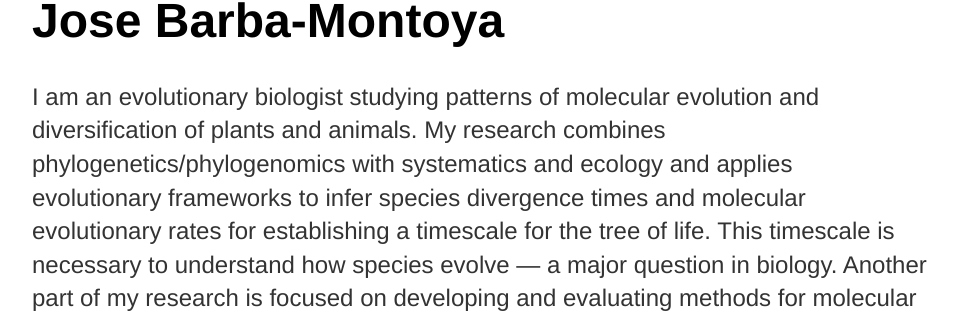
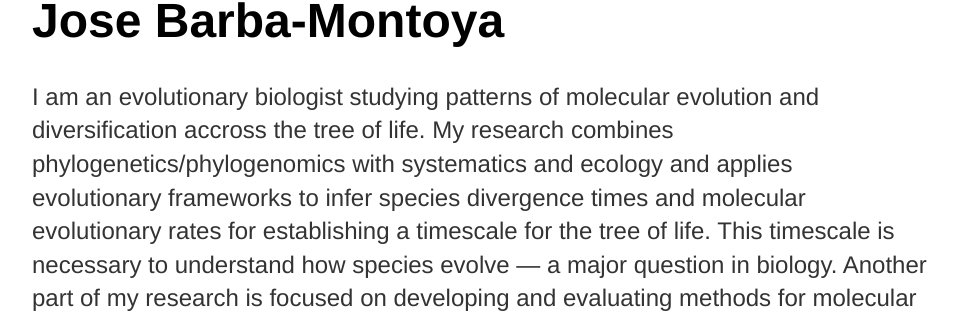
Before and after one commit to josebarbamontoya/josebarbamontoya.github.io, a Jekyll site: the page built from index.html, in a window 1280 px wide. Shown: the part 140-453 px from the top of the page, without its empty margins (160-1119 px from the left). Built offline with Jekyll 4.4.1, drawn with Linux system fonts in a browser that asks for light colours; some of the changed text lies outside the part shown.

Commit message:
Update index.html

```diff
--- a/index.html
+++ b/index.html
@@ -4,6 +4,6 @@ title: Jose Barba-Montoya
 ---
 <div class="blurb">
 	<h1>Jose Barba-Montoya</h1>
-	<p>I am an evolutionary biologist studying patterns of molecular evolution and diversification of plants and animals. My research combines phylogenetics/phylogenomics with systematics and ecology and applies evolutionary frameworks to infer species divergence times and molecular evolutionary rates for establishing a timescale for the tree of life. This timescale is necessary to understand how species evolve — a major question in biology. Another part of my research is focused on developing and evaluating methods for molecular clock dating and phylogenomics. Analysis of large-scale genomic data for evaluation of evolutionary hypotheses is also a part of my research</em>. <a href="/about">Read more about me...</a></p>
+	<p>I am an evolutionary biologist studying patterns of molecular evolution and diversification accross the tree of life. My research combines phylogenetics/phylogenomics with systematics and ecology and applies evolutionary frameworks to infer species divergence times and molecular evolutionary rates for establishing a timescale for the tree of life. This timescale is necessary to understand how species evolve — a major question in biology. Another part of my research is focused on developing and evaluating methods for molecular clock dating and phylogenomics. Analysis of large-scale genomic data for evaluation of evolutionary hypotheses is also a part of my research</em>. <a href="/about">Read more about me...</a></p>
 	<p style="text-align:center;"><img src="img/photo1.jpg" height="350" width="460"></p>
 </div><!-- /.blurb -->
```
